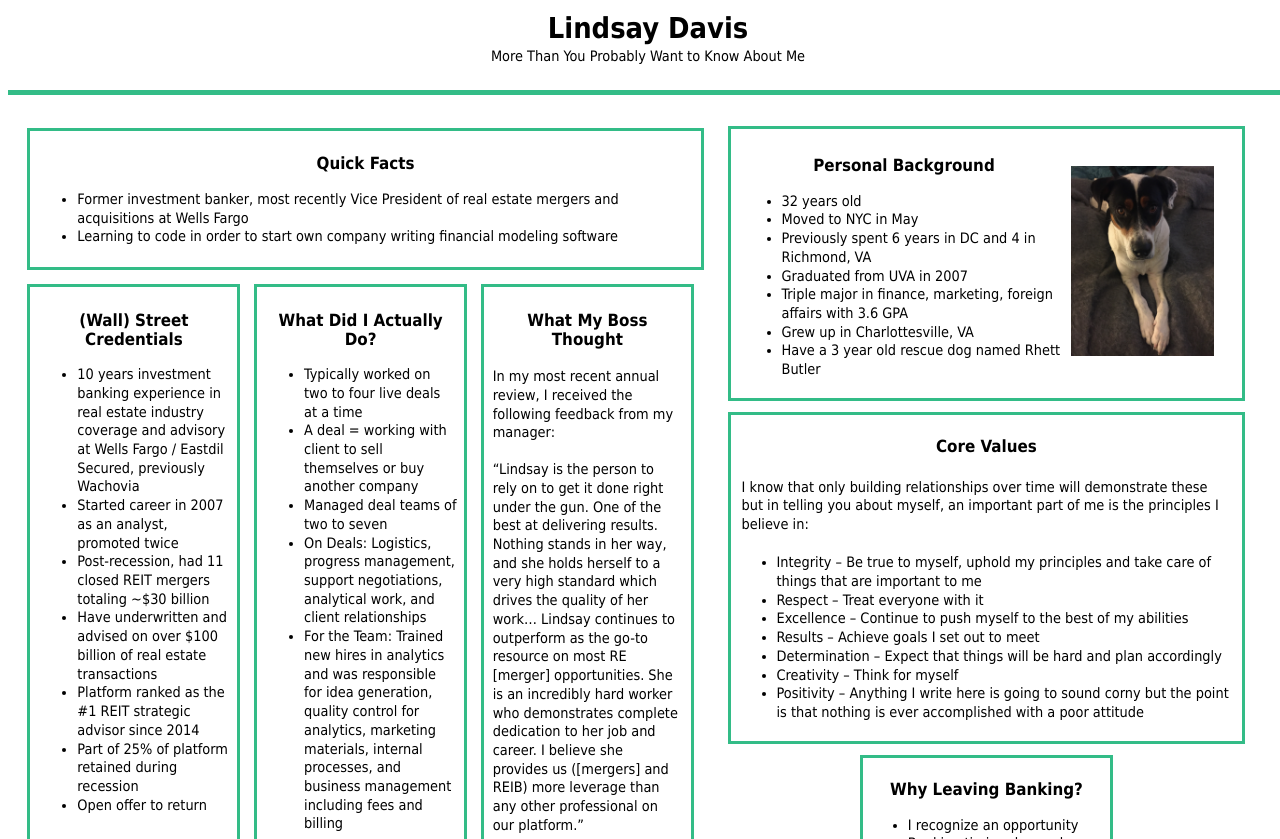
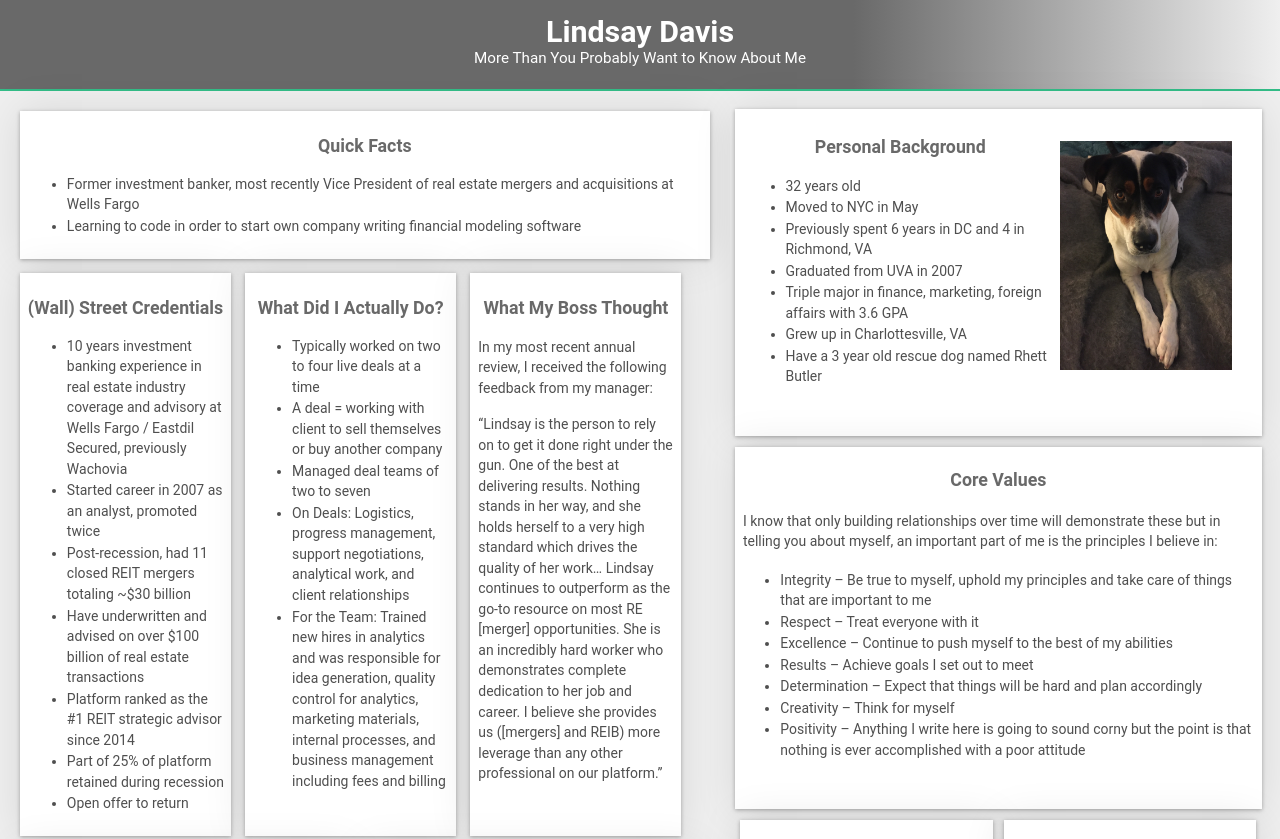
Before and after one commit to L-A-Davis/personal-info, a plain HTML site: page index.html in a window 1280 px wide. Shown: the top 839 px of the page. Drawn offline with Linux system fonts and the light colour scheme; a script that the page names is missing.

Commit message:
Update index.css

```diff
--- a/css/index.css
+++ b/css/index.css
@@ -1,14 +1,17 @@
 html {
   height: 100%;
-  font-family: Tahoma, Helvetica, sans-serif;
-  font-size: 90%;
-  line-height: 130%;
+  font-family: "Roboto", sans-serif;
+  font-size: 95%;
+  line-height: 135%;
 }
 
 
 body {
   direction: ltr;
   height: 100vh; /*need to check this */
+  background-color: #efefef;
+  margin: 0;
+  padding: 0;
 }
 body, header, footer {
   width: 100%;
@@ -19,12 +22,12 @@ body, header, footer {
   display: flex;
   -webkit-flex-direction: row;
    flex-direction: row;
-   background-color: white;
+   background-color: inherit;
    -webkit-align-items: stretch;
   align-items: stretch;
   -webkit-justify-content: space-around;
     justify-content: space-around;
-    width: 98%;
+    width: 100%;
 }
 
 
@@ -42,7 +45,7 @@ body, header, footer {
    -webkit-justify-content: center;
      justify-content: center;
    width: 42%;
-   background-color: white;
+   background-color: inherit;
    margin-left: .5%;
    margin-right: 1%;
 
@@ -52,40 +55,76 @@ body, header, footer {
    -webkit-align-content: flex-start;
    align-content:flex-start;
    width: 55%;
-   background-color: white;
+   background-color: inherit;
    margin-left: 1%;
    margin-right: .5%;
 }
 
-.mini-right{
-  width: 30%;
+.mini-right, .mini-right2{
   margin-left: .5%;
   margin-right: 1%;
   align-items: center;
 }
 
-.mini-left{
-  width: 65%;
+.mini-left, .mini-left2{
   margin-left: 1%;
   margin-right: .5%;
 }
 
+.mini-right{
+  width: 35%;
+}
+
+.mini-left{
+  width: 60%;
+}
+
+.mini-right2{
+  width: 45%;
+}
+
+.mini-left2{
+  width: 50%
+}
+
+/*box shaddow support from MDN and CSS tricks*/
 .info {
-    background-color: cornflowerblue;
-    border: 3px solid #33BC87;
+    /*border: 3px solid #33BC87;*/
     height: auto;
     overflow: auto;
     margin: 1%;
     padding: 1%;
+    webkit-box-shadow:0 1px 4px rgba(0, 0, 0, 0.3), 0 0 40px rgba(0, 0, 0, 0.1);
+       -moz-box-shadow:0 1px 4px rgba(0, 0, 0, 0.3), 0 0 40px rgba(0, 0, 0, 0.1);
+            box-shadow:0 1px 4px rgba(0, 0, 0, 0.3), 0 0 40px rgba(0, 0, 0, 0.1);
+   transition: all .2s ease-in-out;
 }
+
+.info:hover {
+  transform: scale(1.1);
+  webkit-box-shadow:0 1px 12px rgba(51, 186, 134, 0.4), 0 0 60px rgba(51, 186, 134, 0.2);
+     -moz-box-shadow:0 1px 12px rgba(51, 186, 134, 0.4), 0 0 60px rgba(51, 186, 134, 0.2);
+          box-shadow:0 1px 12px rgba(51, 186, 134, 0.4), 0 0 60px rgba(51, 186, 134, 0.2);
+}
+
 
 .personal, .banking, .coding {
   background-color: white;
 }
 
 h3 ~ p {
-    padding: 1%;
+    padding: .5%;
 }
+
+h3 ~ p, ul li{
+ color: #4f4f4f;
+ font-size: 92%;
+}
+
+li {
+  margin: 0 0 1px 0;
+}
+
 .right-side, #right-one, #right-two, #right-five{
   margin: 1%;
   width: 97%;
@@ -111,33 +150,45 @@ h3 ~ p {
      padding: 0;
 }
 
-h1, h1 + p, footer p, h3, #personal /*div > h3, div ~ h3,*/  {
+h3, #personal {
   text-align: center;
+  color: #696969; /*dark grey*/
+}
 
-}
 p#intro {
-margin-top: -10px;
+margin-top: -15px;
 }
 
 header {
-  color: black;
-  background: #fff;
-  border-bottom: 5px solid #33BC87;
-  margin-bottom: 1%; /*#4CB28B last green #3FBF7F green #4C4CB2 purple blue#4C92B2 */
-  /*z-index: 9999;
-  top: 0;
-  position: fixed;*/
-  padding: 0px 0px 10px;
+  color: white;
+  background: #696969;
+  background: -webkit-linear-gradient(left, #696969, #696969, #696969, #efefef);
+  background: -o-linear-gradient(right, #696969, #696969, #696969, #efefef);
+  background: -moz-linear-gradient(right, #696969, #696969, #696969, #efefef);
+  background: linear-gradient(to right, #696969, #696969, #696969, #efefef);
+  border-bottom: 2px solid #33BC87;
+  margin: 0, 0, 1%, 0;
+  padding: 2px 0px 5px;
+  text-align: center
 }
 
 footer {
-   background: #fff;
-   color: black;
-   border-top: 5px solid #33BC87;
-   margin-top: 5px;
-   bottom: 0px; /*see if need this */
+   background: #696969;
+   color: white;
+   border-top: 2px solid #33BC87;
+   margin: 1%, 0, 0, 0;
+   padding: 3px 0px 1px;
+   text-align: center
 }
 
 footer p:last-child {
-  margin-top: -10px
+  margin-top: -15px
 }
+
+.banking span, .coding span {
+  text-decoration: underline;
+}
+
+.personal span {
+  font-weight: bold;
+}
```
